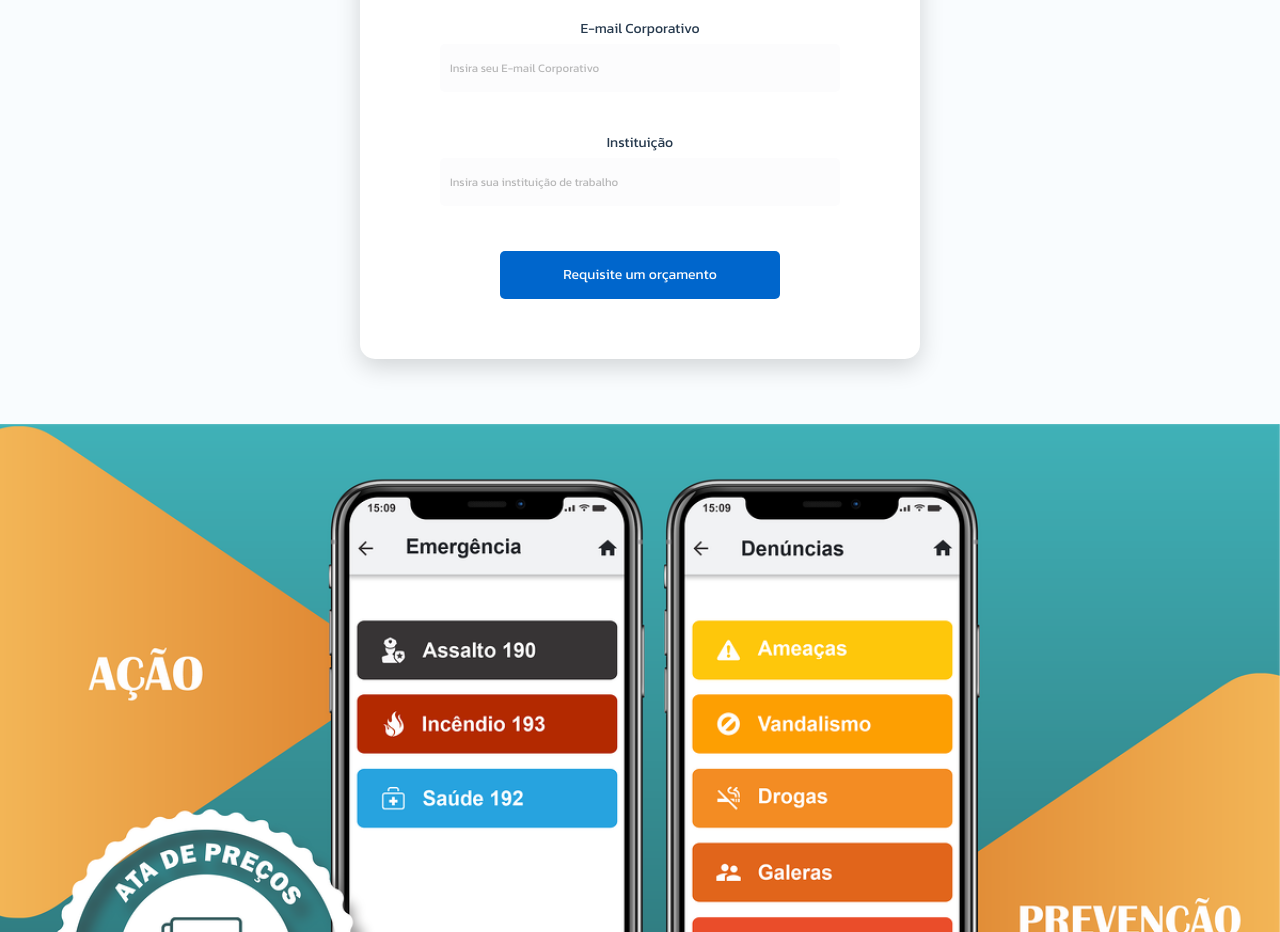
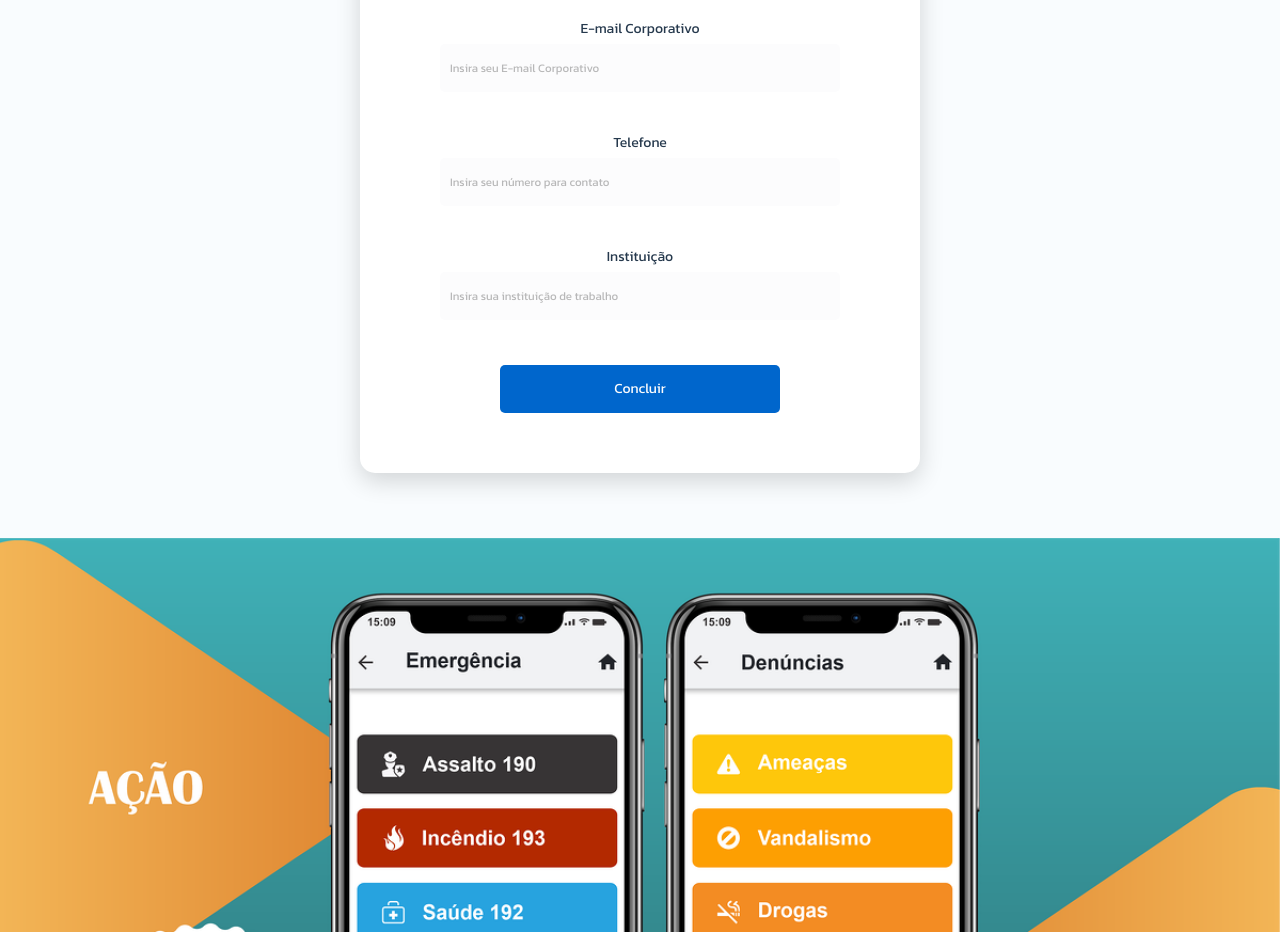
Before and after one commit to olavomars/SASI-projects-temp, a plain HTML site: page sasi.com.br/contact.html in a window 1280 px wide. Shown: the part 1560-2492 px from the top of the page. Drawn offline with Linux system fonts and the light colour scheme; a script that the page names is missing.

Commit message:
changes to form

```diff
--- a/sasi.com.br/contact.html
+++ b/sasi.com.br/contact.html
@@ -102,10 +102,14 @@
           <input type="password" placeholder="Insira seu E-mail Corporativo">
         </div>
         <div class="field">
+          <label for="">Telefone</label>
+          <input type="password" placeholder="Insira seu número para contato">
+        </div>
+        <div class="field">
           <label for="">Instituição</label>
           <input type="password" placeholder="Insira sua instituição de trabalho">
         </div>
-        <button type="submit" class="btn btn-primary">Requisite um orçamento</button>
+        <button type="submit" class="btn btn-primary">Concluir</button>
 
       </form>
     </section>
```
Also changed, not shown: 1 other file.
